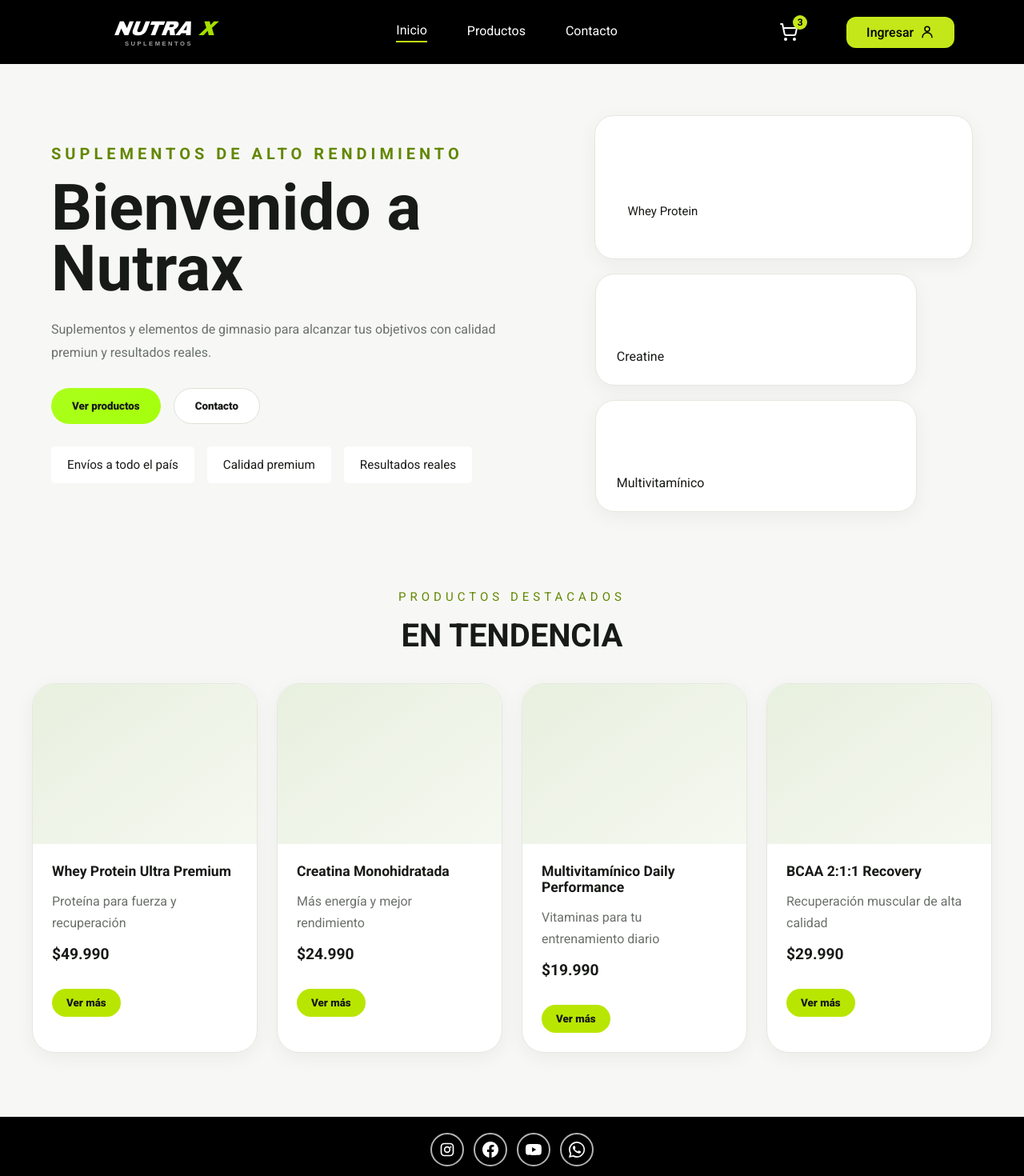
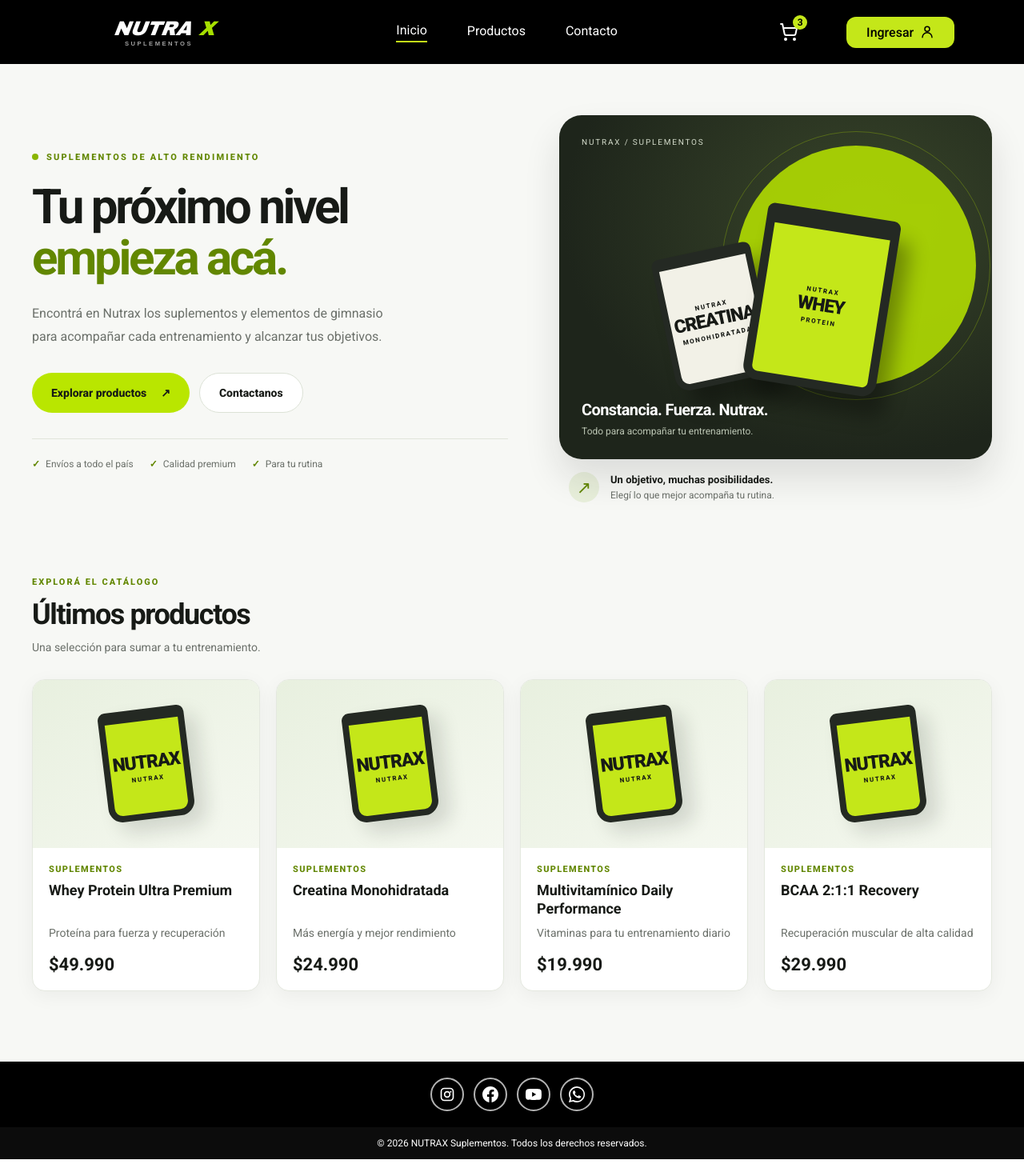
Before and after one commit to vdepetris/tp-desarrollo-software-front, a React (Vite) app in the folder mi-app/: page / in a window 1280 px wide. Shown: the top 1470 px of the page at 80% size. After the commit the page ends 1449 px from the top, so only its background shows below. Built offline with nearby package versions, Linux system fonts and the light colour scheme; no server answers.

Commit message:
consumiendo data detalles y mejorando login inicio

```diff
--- a/mi-app/src/components/card/card.css
+++ b/mi-app/src/components/card/card.css
@@ -1,11 +1,13 @@
 .product-card {
-  background: var(--surface, #14171f);
-  border-radius: 28px;
-  overflow: hidden;
-  box-shadow: var(--shadow, 0 28px 80px rgba(0, 0, 0, 0.18));
-  color: var(--text, #f4f5f7);
+  width: 100%;
   display: flex;
   flex-direction: column;
+  overflow: hidden;
+  border: 1px solid #e4e8df;
+  border-radius: 16px;
+  background: #fff;
+  color: #171a16;
+  box-shadow: 0 6px 24px rgba(23, 26, 22, 0.05);
 }
 
 .product-card__link {
@@ -31,56 +33,18 @@
 }
 
 .product-card__image {
-  min-height: 200px;
-  background: linear-gradient(180deg, rgba(171, 255, 27, 0.18), rgba(10, 15, 27, 0.9));
-}
-
-.product-card__body {
-  padding: 24px;
-  display: grid;
-  gap: 14px;
-}
-
-.product-card__body h3 {
-  margin: 0;
-  font-size: 1.1rem;
-}
-
-.product-card__body p {
-  margin: 0;
-  color: var(--muted, #b8bec9);
-  line-height: 1.7;
-}
-
-.product-card__body strong {
-  font-size: 1.2rem;
-}
-
-.product-card--catalog {
-  border: 1px solid #e4e8df;
-  border-radius: 16px;
-  background: #fff;
-  color: #171a16;
-  box-shadow: 0 6px 24px rgba(23, 26, 22, 0.05);
-}
-
-.product-card--catalog .product-card__image {
   display: grid;
   place-items: center;
   min-height: 210px;
   background: linear-gradient(145deg, #e8f0df, #f5f8f0);
 }
 
-.product-card--catalog .product-card__image--creatinas {
-  background: linear-gradient(145deg, #e8ecdf, #f5f6ef);
-}
-
-.product-card--catalog .product-card__image--vitaminas {
-  background: linear-gradient(145deg, #f2efdf, #faf8ed);
-}
-
-.product-card--catalog .product-card__image--accesorios {
-  background: linear-gradient(145deg, #e5eeed, #f2f7f5);
+.product-card__body {
+  display: grid;
+  align-content: start;
+  flex: 1;
+  gap: 8px;
+  padding: 20px;
 }
 
 .product-card__visual {
@@ -111,12 +75,6 @@
   letter-spacing: 0.2em;
 }
 
-.product-card--catalog .product-card__body {
-  flex: 1;
-  gap: 8px;
-  padding: 20px;
-}
-
 .product-card__category {
   color: #628700;
   font-size: 11px;
@@ -125,52 +83,26 @@
   text-transform: uppercase;
 }
 
-.product-card--catalog .product-card__body h3 {
+.product-card__body h3 {
+  margin: 0;
   min-height: 2.6em;
   font-size: 18px;
   line-height: 1.3;
 }
 
-.product-card--catalog .product-card__body p {
+.product-card__body p {
+  margin: 0;
   min-height: 1.5em;
   color: #6b706a;
   font-size: 14px;
   line-height: 1.5;
 }
 
-.product-card--catalog .product-card__body strong {
+.product-card__body strong {
   margin-top: 8px;
   font-size: 22px;
 }
 
-.product-card__details {
-  margin-top: auto;
-  padding-top: 12px;
+@media (prefers-reduced-motion: reduce) {
+  .product-card__link .product-card { transition: none; }
 }
-
-.product-card__details summary {
-  display: block;
-  padding: 13px 16px;
-  border-radius: 999px;
-  background: #b9e600;
-  color: #171a16;
-  font-size: 14px;
-  font-weight: 800;
-  text-align: center;
-  cursor: pointer;
-  list-style: none;
-}
-
-.product-card__details summary::-webkit-details-marker { display: none; }
-.product-card__details summary:hover { background: #a9d200; }
-
-.product-card__details > div {
-  display: grid;
-  gap: 5px;
-  margin-top: 12px;
-  padding: 12px;
-  border-radius: 10px;
-  background: #f7f8f5;
-  color: #6b706a;
-  font-size: 13px;
-}
--- a/mi-app/src/components/card/card.jsx
+++ b/mi-app/src/components/card/card.jsx
@@ -1,37 +1,28 @@
+import { Link } from "react-router-dom";
 import "./card.css";
 
-function Card({ id, name, description, price, variant, category, categoryKey, label }) {
-  if (variant === "catalog") {
-    return (
-      <a href={`/productos/${id ?? "detalle"}`} className="product-card__link" aria-label={`Ver detalles de ${name}`}>
-      <article className="product-card product-card--catalog">
-        <div className={`product-card__image product-card__image--${categoryKey}`} aria-hidden="true">
+function Card({ id, name, description, price, category, label = "NUTRAX" }) {
+  return (
+    <Link
+      to={id == null ? "/productos" : `/productos/${id}`}
+      className="product-card__link"
+      aria-label={`Ver detalles de ${name}`}
+    >
+      <article className="product-card">
+        <div className="product-card__image" aria-hidden="true">
           <div className="product-card__visual">
             <span>{label}</span>
             <small>NUTRAX</small>
           </div>
         </div>
         <div className="product-card__body">
-          <span className="product-card__category">{category}</span>
+          {category && <span className="product-card__category">{category}</span>}
           <h3>{name}</h3>
           <p>{description}</p>
           <strong>{price}</strong>
         </div>
       </article>
-      </a>
-    );
-  }
-
-  return (
-    <article className="product-card">
-      <div className="product-card__image" />
-      <div className="product-card__body">
-        <h3>{name}</h3>
-        <p>{description}</p>
-        <strong>{price}</strong>
-        <button className="btn btn--small">Ver más</button>
-      </div>
-    </article>
+    </Link>
   );
 }
 
--- a/mi-app/src/components/main/Main.css
+++ b/mi-app/src/components/main/Main.css
@@ -1,243 +1,137 @@
-:root {
-  --bg: #0f1117;
-  --surface: #14171f;
-  --surface-strong: #1f2430;
-  --text: #f4f5f7;
-  --muted: #b8bec9;
-  --accent: #abff1b;
-  --accent-dark: #8ad70b;
-  --radius: 24px;
-  --shadow: 0 28px 80px rgba(0, 0, 0, 0.18);
-}
-
-* {
-  box-sizing: border-box;
-}
+* { box-sizing: border-box; }
 
 .main {
   --surface: #fff;
   --text: #171a16;
   --muted: #6b706a;
-  --shadow: 0 6px 24px rgba(23, 26, 22, 0.05);
+  --shadow: 0 8px 30px rgba(23, 26, 22, .05);
   background: #f7f8f5;
   color: var(--text);
   min-height: 100vh;
-  padding: 40px 24px 80px;
+  padding: 48px 24px 88px;
 }
 
 .hero {
   display: grid;
-  gap: 40px;
-  grid-template-columns: 1.15fr 0.85fr;
+  grid-template-columns: 1.1fr 1fr;
+  gap: 64px;
   align-items: center;
   max-width: 1200px;
   margin: 0 auto;
-  padding: 24px;
+  padding: 16px 0 40px;
 }
 
-.hero__left {
-  max-width: 560px;
-}
-
+.hero__left { min-width: 0; }
 .hero__eyebrow {
   display: inline-block;
-  margin-bottom: 18px;
+  margin-bottom: 24px;
   color: #628700;
-  font-weight: 700;
-  letter-spacing: 5px;
+  font-size: 11px;
+  font-weight: 800;
+  letter-spacing: .2em;
   text-transform: uppercase;
-  font-size: 20px;
 }
-
+.hero__eyebrow::before {
+  content: "";
+  display: inline-block;
+  width: 8px;
+  height: 8px;
+  margin-right: 10px;
+  border-radius: 50%;
+  background: #8ab500;
+}
 .hero__title {
-  font-size: 80px;
-  line-height: 0.95;
   margin: 0 0 24px;
-  font-family: roboto, sans-serif;
+  font-size: clamp(42px, 4.7vw, 68px);
+  line-height: 1.06;
+  letter-spacing: -.055em;
 }
-
-.hero__text {
-  color: var(--muted);
-  line-height: 1.8;
-  max-width: 36rem;
-  margin-bottom: 30px;
-}
-
-.hero__actions {
-  display: flex;
-  flex-wrap: wrap;
-  gap: 16px;
-  margin-bottom: 28px;
-
-}
-
+.hero__title span { color: #628700; }
+.hero__text { max-width: 440px; margin: 0 0 30px; color: var(--muted); font-size: 16px; line-height: 1.8; }
+.hero__actions { display: flex; flex-wrap: wrap; gap: 12px; margin-bottom: 32px; }
 .btn {
-  border: none;
+  display: inline-flex;
+  align-items: center;
+  justify-content: center;
+  gap: 18px;
+  border: 0;
   border-radius: 999px;
   cursor: pointer;
-  font-weight: 900;
-  font-family: roboto, sans-serif;
-  transition: transform 180ms ease, box-shadow 180ms ease, background-color 180ms ease; /* Agrega una transición suave para el efecto hover */
+  font: inherit;
+  font-size: 14px;
+  font-weight: 800;
+  text-decoration: none;
+  transition: transform 180ms ease, background-color 180ms ease;
 }
+.btn:hover { transform: translateY(-2px); }
+.btn:focus-visible { outline: 2px solid #628700; outline-offset: 4px; }
+.btn--primary { padding: 16px 24px; background: #b9e600; color: #171a16; }
+.btn--primary:hover, .btn--small:hover { background: #a9d200; }
+.btn--secondary { padding: 16px 24px; background: #fff; color: #171a16; border: 1px solid #dce2d6; }
+.btn--small { padding: 11px 18px; background: #b9e600; color: #171a16; width: fit-content; margin-top: auto; }
+.hero__benefits { display: flex; flex-wrap: wrap; gap: 12px 20px; list-style: none; padding: 24px 0 0; margin: 0; border-top: 1px solid #e1e5db; }
+.hero__benefits li { color: #6b706a; font-size: 12px; }
+.hero__benefits li::before { content: "✓"; margin-right: 7px; color: #628700; font-weight: 800; }
+.hero__right { min-width: 0; }
+.hero__showcase {
+  position: relative;
+  display: flex;
+  flex-direction: column;
+  justify-content: space-between;
+  height: 430px;
+  padding: 28px;
+  border-radius: 28px;
+  overflow: hidden;
+  background: radial-gradient(ellipse at 70% 30%, #39462a, #1e251b 70%);
+  box-shadow: 0 24px 45px rgba(23, 26, 22, .12);
+  color: #fff;
+}
+.hero__showcase-kicker { z-index: 1; color: #d2dac9; font-size: 10px; letter-spacing: .18em; }
+.hero__halo { position: absolute; width: 300px; height: 300px; border-radius: 50%; background: #b9e600; top: 38px; right: 20px; opacity: .85; }
+.hero__halo::after { content: ""; position: absolute; inset: -18px; border: 1px solid #b9e60055; border-radius: 50%; }
+.hero__envases { position: absolute; inset: 70px 0 88px; display: flex; justify-content: center; align-items: flex-end; }
+.hero__envases .hero__envase { flex-shrink: 0; box-shadow: 16px 24px 25px #0005; }
+.hero__envases .hero__envase--large { width: 168px; height: 222px; transform: rotate(9deg); border-width: 11px; border-top-width: 24px; background: #c4e719; color: #171a16; z-index: 1; }
+.hero__envase--large span { font-size: 40px; }
+.hero__envases .hero__envase--small { width: 126px; height: 168px; transform: rotate(-12deg); margin-right: -12px; margin-bottom: 6px; background: #f2f1e7; color: #171a16; }
+.hero__envase--small span { font-size: 19px; }
+.hero__envase small { font-size: 8px; }
+.hero__showcase-caption { position: relative; display: grid; gap: 8px; }
+.hero__showcase-caption span { font-size: 20px; font-weight: 700; letter-spacing: -.03em; }
+.hero__showcase-caption small { color: #bac4b2; font-size: 12px; }
+.hero__note { display: flex; align-items: center; gap: 14px; margin: 16px 12px 0; }
+.hero__note > span { display: grid; place-items: center; width: 38px; height: 38px; border-radius: 50%; background: #e8efdb; color: #628700; font-size: 22px; flex-shrink: 0; }
+.hero__note div { display: grid; gap: 5px; }
+.hero__note strong { font-size: 13px; }
+.hero__note small { font-size: 12px; color: #6b706a; }
+.featured { max-width: 1200px; margin: 48px auto 0; }
+.section-header { margin-bottom: 32px; }
+.section-header > span { color: #628700; font-size: 11px; font-weight: 800; letter-spacing: .18em; text-transform: uppercase; }
+.section-header h2 { margin: 12px 0; font-size: clamp(28px, 3vw, 36px); letter-spacing: -.04em; }
+.section-header p { margin: 0; color: #6b706a; font-size: 14px; }
+.product-grid { display: grid; gap: 20px; grid-template-columns: repeat(4, minmax(0, 1fr)); }
 
-.btn:hover {
-  transform: translateY(-2px); /* Eleva el botón ligeramente al hacer hover */
+@media (max-width: 1000px) {
+  .hero { gap: 30px; }
+  .hero__title { font-size: 48px; }
+  .product-grid { grid-template-columns: repeat(2, minmax(0, 1fr)); }
 }
-
-.btn--primary {
-  background: linear-gradient(135deg, var(--accent), rgb(165, 255, 11));
-  color: rgb(24, 25, 25);
-  padding: 14px 26px;
+@media (max-width: 760px) {
+  .hero { grid-template-columns: 1fr; gap: 32px; }
+  .hero__left { max-width: 560px; }
+  .hero__showcase { max-width: 560px; margin: auto; }
+  .hero__note { justify-content: center; }
+  .featured { margin-top: 32px; }
 }
-
-.btn--secondary {
-  background: #fff;
-  color: var(--text);
-  padding: 14px 26px;
-  border: 1px solid #dce2d6;
+@media (max-width: 480px) {
+  .main { padding: 28px 16px 60px; }
+  .hero__title { font-size: 44px; }
+  .hero__showcase { height: 380px; padding: 24px; }
+  .hero__halo { width: 250px; height: 250px; right: -15px; }
+  .hero__envases { transform: scale(.85); transform-origin: center bottom; }
+  .product-grid { grid-template-columns: 1fr; }
+  .hero__eyebrow { font-size: 10px; letter-spacing: .12em; }
 }
-
-.btn--small {
-  background: #b9e600;
-  color: var(--text);
-  padding: 10px 18px;
-  margin-top: 18px;
-  width: fit-content;
+@media (prefers-reduced-motion: reduce) {
+  .main .btn { transition: none; }
 }
-
-.hero__benefits {
-  display: flex;
-  flex-wrap: wrap;
-  gap: 16px;
-  list-style: none;
-  padding: 0;
-  margin: 0;
-}
-
-.hero__benefits li {
-  background: #fff;
-  padding: 14px 20px;
-  border-radius: 5px;
-  color: var(--text);
-  font-size: 0.95rem;
-}
-
-.hero__right {
-  display: grid;
-  gap: 18px;
-  justify-items: center;
-}
-
-.hero__card {
-  width: 100%;
-  border-radius: var(--radius);
-  box-shadow: var(--shadow);
-  background: #fff;
-  border: 1px solid #e4e8df;
-  min-height: 180px;
-  display: flex;
-  align-items: flex-end;
-  justify-content: flex-start;
-  padding: 26px;
-  position: relative;
-  overflow: hidden;
-}
-
-.hero__card--large {
-
-}
-
-.hero__card--small {
-  min-height: 140px;
-  width: 85%;
-}
-
-.hero__card--left {
-  transform: translateX(-35px);
-}
-
-.hero__card--right {
-  transform: translateX(-35px);
-}
-
-.hero__product-label {
-  display: inline-flex;
-  align-items: center;
-  gap: 10px;
-  padding: 10px 14px;
-
-  border-radius: 10px;
-  font-size: 15px;
-  margin-bottom: 14px;
-}
-
-.section-header {
-  text-align: center;
-  margin: 72px auto 36px;
-  max-width: 720px;
-  font-family: roboto, sans-serif;
-
-}
-
-.section-header span {
-  color: #628700;
-  font-size: 15px;
-  letter-spacing: 5px;
-  text-transform: uppercase;
-
-}
-
-.section-header h2 {
-  font-size: 40px;
-  margin: 16px 0 0;
-  text-transform: uppercase;
-}
-
-.product-grid {
-  display: grid;
-  gap: 24px;
-  grid-template-columns: repeat(auto-fit, minmax(220px, 1fr));
-  max-width: 1200px;
-  margin: 0 auto;
-}
-
-.main .product-card {
-  border: 1px solid #e4e8df;
-}
-
-.main .product-card__image {
-  background: linear-gradient(145deg, #e8f0df, #f5f8f0);
-}
-
-@media (max-width: 900px) {
-  .hero {
-    grid-template-columns: 1fr;
-  }
-
-  .hero__right {
-    grid-template-columns: 1fr 1fr;
-  }
-
-  .hero__card--large {
-    min-height: 260px;
-  }
-}
-
-@media (max-width: 640px) {
-  .main {
-    padding: 28px 16px 60px;
-  }
-
-  .hero__actions {
-    flex-direction: column;
-  }
-
-  .hero__right {
-    grid-template-columns: 1fr;
-  }
-
-  .hero__card--small {
-    width: 100%;
-    transform: none;
-  }
-}
--- a/mi-app/src/components/main/Main.jsx
+++ b/mi-app/src/components/main/Main.jsx
@@ -1,5 +1,6 @@
 import "./Main.css";
 import Card from "../card/card";
+import { Link } from "react-router-dom";
 
 const featuredProducts = [
   {
@@ -30,38 +31,49 @@ function Main() {
       <section className="hero">
         <div className="hero__left">
           <span className="hero__eyebrow">Suplementos de alto rendimiento</span>
-          <h1 className="hero__title">Bienvenido a Nutrax</h1>
+          <h1 className="hero__title">Tu próximo nivel<br /><span>empieza acá.</span></h1>
           <p className="hero__text">
-            Suplementos y elementos de gimnasio para alcanzar tus objetivos con calidad premiun y resultados reales.
+            Encontrá en Nutrax los suplementos y elementos de gimnasio para acompañar cada entrenamiento y alcanzar tus objetivos.
           </p>
           <div className="hero__actions">
-            <button className="btn btn--primary">Ver productos</button>
-            <button className="btn btn--secondary">Contacto</button>
+            <Link className="btn btn--primary" to="/productos">Explorar productos <span aria-hidden="true">↗</span></Link>
+            <Link className="btn btn--secondary" to="/contacto">Contactanos</Link>
           </div>
           <ul className="hero__benefits">
             <li>Envíos a todo el país</li>
             <li>Calidad premium</li>
-            <li>Resultados reales</li>
+            <li>Para tu rutina</li>
           </ul>
         </div>
         <div className="hero__right">
-          <div className="hero__card hero__card--large">
-            <span className="hero__product-label">Whey Protein</span>
-
+          <div className="hero__showcase">
+            <span className="hero__showcase-kicker">NUTRAX / SUPLEMENTOS</span>
+            <div className="hero__halo" aria-hidden="true" />
+            <div className="hero__envases" aria-hidden="true">
+              <div className="product-card__visual hero__envase hero__envase--small">
+                <small>NUTRAX</small><span>CREATINA</span><small>MONOHIDRATADA</small>
+              </div>
+              <div className="product-card__visual hero__envase hero__envase--large">
+                <small>NUTRAX</small><span>WHEY</span><small>PROTEIN</small>
+              </div>
+            </div>
+            <div className="hero__showcase-caption">
+              <span>Constancia. Fuerza. Nutrax.</span>
+              <small>Todo para acompañar tu entrenamiento.</small>
+            </div>
           </div>
-          <div className="hero__card hero__card--small hero__card--left">
-            <span>Creatine</span>
-          </div>
-          <div className="hero__card hero__card--small hero__card--right">
-            <span>Multivitamínico</span>
+          <div className="hero__note">
+            <span aria-hidden="true">↗</span>
+            <div><strong>Un objetivo, muchas posibilidades.</strong><small>Elegí lo que mejor acompaña tu rutina.</small></div>
           </div>
         </div>
       </section>
 
       <section className="featured">
         <div className="section-header">
-          <span>Productos destacados</span>
-          <h2>en tendencia</h2>
+          <span>Explorá el catálogo</span>
+          <h2>Últimos productos</h2>
+          <p>Una selección para sumar a tu entrenamiento.</p>
         </div>
         <div className="product-grid">
           {featuredProducts.map((product) => (
@@ -70,6 +82,8 @@ function Main() {
               name={product.name}
               description={product.description}
               price={product.price}
+              category="Suplementos"
+              label="NUTRAX"
             />
           ))}
         </div>
--- a/mi-app/src/components/productos/DetalleProducto.jsx
+++ b/mi-app/src/components/productos/DetalleProducto.jsx
@@ -1,58 +1,120 @@
+import { useEffect, useState } from "react";
+import { Link, useParams } from "react-router-dom";
 import "../card/card.css";
 import "./detalle-producto.css";
 
-// Datos de ejemplo compartidos por todos los enlaces hasta conectar el GET por id.
-const producto = {
-  nombre: "Producto Nutrax",
-  categoria: "Suplementos",
-  precio: 45500.5,
-  descripcion: "Conocé nuestra línea de suplementos y encontrá una opción para acompañar tu rutina de entrenamiento.",
-  detalles: [
-    { nombre: "Marca", valor: "Nutrax" },
-    { nombre: "Presentación", valor: "Envase de 900 g" },
-    { nombre: "Sabor", valor: "Vainilla" },
-    { nombre: "Formato", valor: "Polvo" },
-  ],
-};
+const apiUrl = import.meta.env.VITE_API_URL;
 
 function DetalleProducto() {
+  const { id } = useParams();
+  const [resultado, setResultado] = useState(null);
+
+  useEffect(() => {
+    const controller = new AbortController();
+
+    async function cargarProducto() {
+      try {
+        const respuesta = await fetch(`${apiUrl}/productos/${id}`, {
+          signal: controller.signal,
+        });
+
+        if (respuesta.status === 404) {
+          throw new Error("Producto no encontrado.");
+        }
+        if (!respuesta.ok) {
+          throw new Error("No se pudo cargar el producto.");
+        }
+
+        const producto = await respuesta.json();
+        if (!controller.signal.aborted) {
+          setResultado({ id, producto, error: "" });
+        }
+      } catch (error) {
+        if (!controller.signal.aborted) {
+          setResultado({ id, producto: null, error: error.message });
+        }
+      }
+    }
+
+    cargarProducto();
+    return () => controller.abort();
+  }, [id]);
+
+  // Evita mostrar el producto anterior cuando cambia la URL.
+  const cargando = resultado?.id !== id;
+  const producto = cargando ? null : resultado.producto;
+  const error = cargando ? "" : resultado.error;
+
   return (
     <main className="detalle-producto">
       <div className="detalle-producto__contenedor">
-        <a className="detalle-producto__volver" href="/productos">← Volver a productos</a>
+        <Link className="detalle-producto__volver" to="/productos">← Volver a productos</Link>
 
+        {cargando && <p role="status">Cargando producto...</p>}
+        {error && <p role="alert">{error}</p>}
+
+        {producto && (
+          <>
             <section className="detalle-producto__principal" aria-labelledby="producto-titulo">
               <div className="detalle-producto__imagen" aria-hidden="true">
                 <div className="product-card__visual">
                   <span>NUTRAX</span>
-              <small>SUPLEMENTOS</small>
+                  <small>{producto.categoria?.nombre}</small>
                 </div>
               </div>
 
               <div className="detalle-producto__informacion">
-            <span className="detalle-producto__categoria">{producto.categoria}</span>
+                <span className="detalle-producto__categoria">{producto.categoria?.nombre}</span>
                 <h1 id="producto-titulo">{producto.nombre}</h1>
-            <p>{producto.descripcion}</p>
                 <strong className="detalle-producto__precio">
-              {producto.precio.toLocaleString("es-AR", { style: "currency", currency: "ARS" })}
+                  {Number(producto.precio).toLocaleString("es-AR", { style: "currency", currency: "ARS" })}
                 </strong>
+
+                <div className="detalle-producto__compra">
+                  <div className="detalle-producto__cantidad">
+                    <label htmlFor="cantidad-producto">Cantidad</label>
+                    <input
+                      id="cantidad-producto"
+                      type="number"
+                      min="1"
+                      step="1"
+                      defaultValue="1"
+                    />
+                  </div>
+                  <button className="detalle-producto__agregar" type="button">
+                    <svg width="21" height="21" viewBox="0 0 24 24" fill="none" stroke="currentColor" strokeWidth="2" strokeLinecap="round" strokeLinejoin="round" aria-hidden="true">
+                      <circle cx="9" cy="21" r="1" />
+                      <circle cx="20" cy="21" r="1" />
+                      <path d="M1 1h4l2.68 13.39A2 2 0 0 0 9.64 16h9.72a2 2 0 0 0 1.96-1.61L23 6H6" />
+                    </svg>
+                    Añadir al carrito
+                  </button>
+                </div>
 
                 <h2>Detalles del producto</h2>
                 <dl className="detalle-producto__datos">
-              {producto.detalles.map((detalle) => (
-                <div key={detalle.nombre}>
-                  <dt>{detalle.nombre}</dt>
-                  <dd>{detalle.valor}</dd>
+                  <div>
+                    <dt>Categoría</dt>
+                    <dd>{producto.categoria?.nombre}</dd>
                   </div>
-              ))}
+                  <div>
+                    <dt>Stock</dt>
+                    <dd>{producto.stock} unidades</dd>
+                  </div>
+                  <div>
+                    <dt>Disponibilidad</dt>
+                    <dd>{producto.stock > 0 ? "Disponible" : "Sin stock"}</dd>
+                  </div>
                 </dl>
               </div>
             </section>
 
             <section className="detalle-producto__descripcion" aria-labelledby="descripcion-titulo">
               <h2 id="descripcion-titulo">Información general</h2>
-          <p>Este producto forma parte de la selección Nutrax. En esta sección vas a encontrar sus características, presentación y descripción completa.</p>
+              <p>{producto.descripcion?.trim() || "Este producto no tiene una descripción disponible."}</p>
             </section>
+          </>
+        )}
       </div>
     </main>
   );
--- a/mi-app/src/components/productos/productos.jsx
+++ b/mi-app/src/components/productos/productos.jsx
@@ -182,7 +182,6 @@ function Productos() {
                     <Card
                       key={producto.id}
                       id={producto.id}
-                      variant="catalog"
                       name={producto.nombre}
                       description={producto.descripcion}
                       price={mostrarPrecio(Number(producto.precio))}
```
Also changed, not shown: mi-app/src/components/productos/detalle-producto.css (+71 -0 lines). Lines whose indentation alone changed are shown as unchanged.
